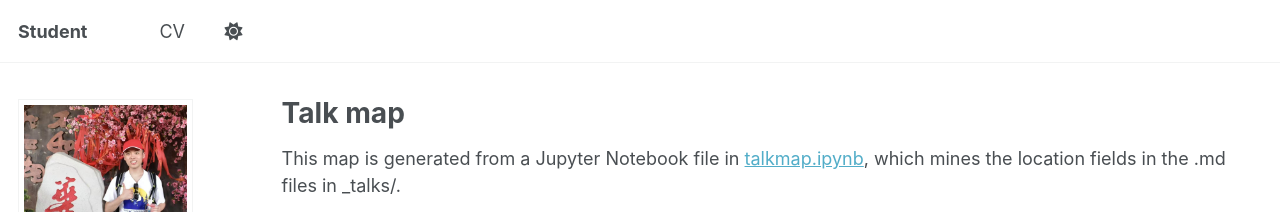
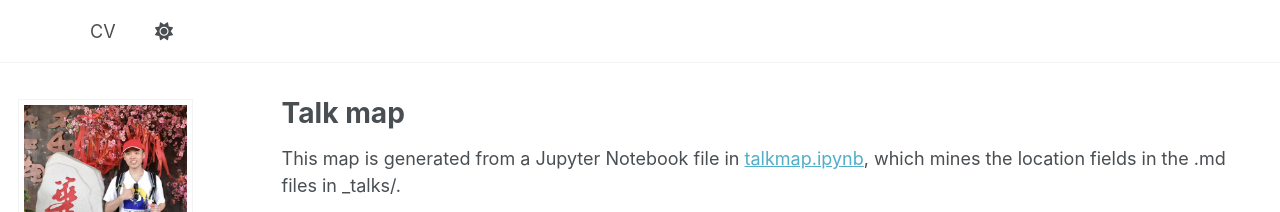
Before and after one commit to bey0ndt1me/bey0ndt1me.github.io, a Jekyll site: the page built from _pages/talkmap.html, in a window 1280 px wide. Shown: the top 212 px of the page. Built offline with Jekyll 4.4.1, drawn with Linux system fonts in a browser that asks for light colours; nearby versions of some CDN libraries; some web fonts are replaced; a script bundle is joined from its source files by our own code; library files that are not in the unit come from our copies.

Commit message:
Update _config.yml

```diff
--- a/_config.yml
+++ b/_config.yml
@@ -9,8 +9,8 @@
 # Basic Site Settings
 locale                   : "CHN"
 site_theme               : "default" # The available themes options are "default", "air", "sunrise", "mint", "dirt" and "contrast"
-title                    : "Student"
-title_separator          : "-"
+title                    : ""
+title_separator          : ""
 name                     : &name "Ruilin Zhang"
 description              : &description "Undergraduate at ShanghaiTech University"   # Update this with a general description of your site, this is the default if not overridden by a page
 url                      : "https://bey0ndt1me.github.io" # The base hostname & protocol for your site e.g. "https://bey0ndt1me.github.io",
```
